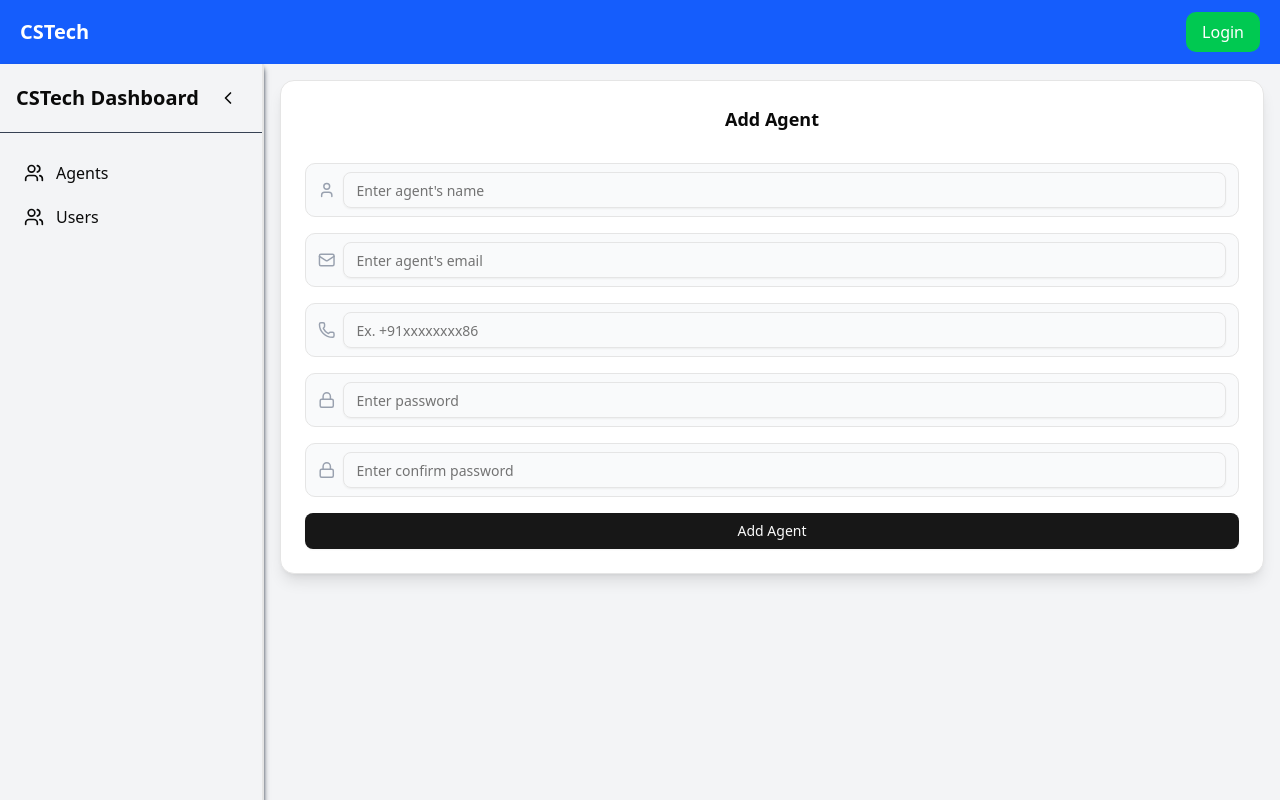
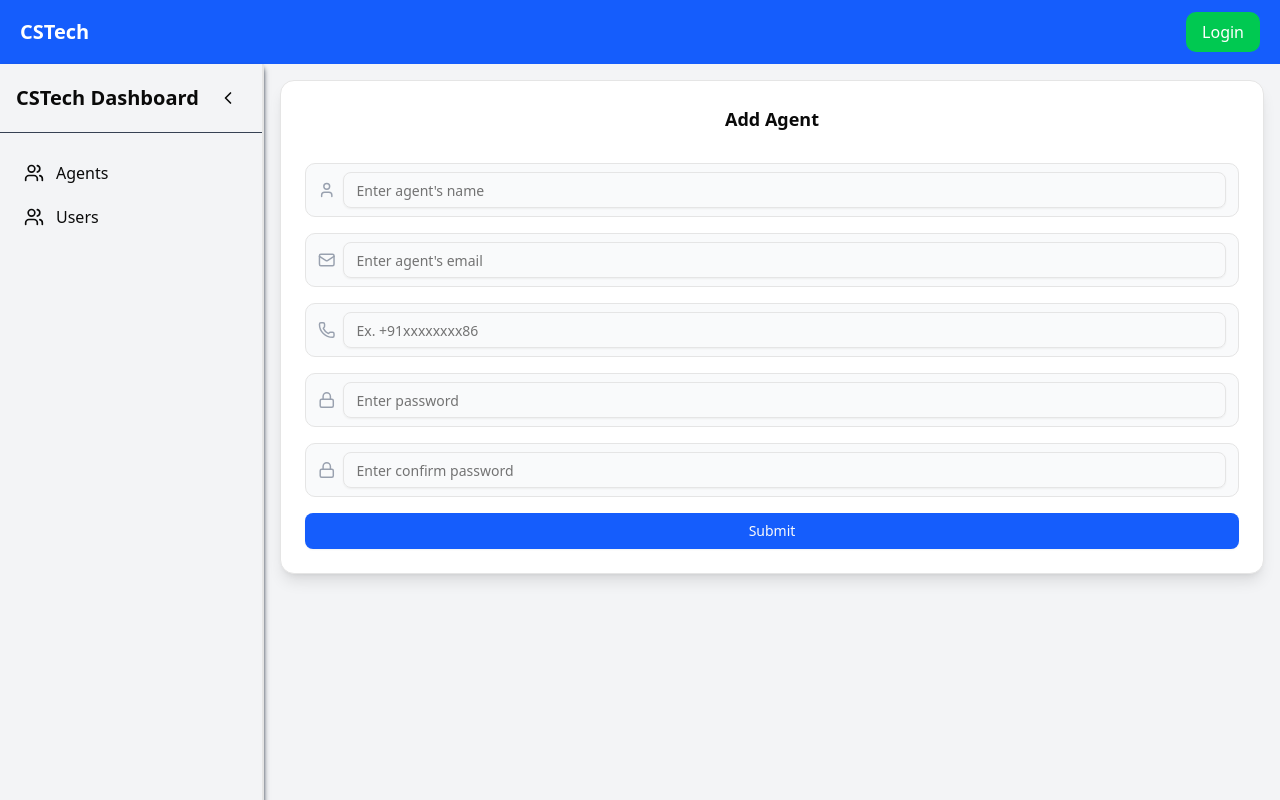
Before and after one commit to amitkumar822/CSTech, a React (Vite) app in the folder frontend/: page /dashboard/agents/add in a window 1280 px wide. Built offline with nearby package versions, Linux system fonts and the light colour scheme.

Commit message:
feat: update authentication flow and enhance UI feedback in login and agent addition forms

```diff
--- a/frontend/src/pages/Login.jsx
+++ b/frontend/src/pages/Login.jsx
@@ -10,7 +10,7 @@ import {
 } from "@/components/ui/card";
 import { Input } from "@/components/ui/input";
 import { Button } from "@/components/ui/button";
-import { Mail, Lock } from "lucide-react";
+import { Mail, Lock, Loader2 } from "lucide-react";
 import { useLoginUserMutation } from "../redux/api/authUserApi";
 import { useEffect } from "react";
 import { toast } from "react-toastify";
@@ -34,16 +34,18 @@ export const Login = () => {
     resolver: zodResolver(loginSchema),
   });
 
-  const [loginUser, { isSuccess, error, isLoading }] = useLoginUserMutation();
+  // Login API Call
+  const [loginUser, {data, isSuccess, error, isLoading }] = useLoginUserMutation();
 
   const onSubmit = async (formInput) => {
     loginUser(formInput);
   };
 
+
   useEffect(() => {
     if (isSuccess) {
       navigate("/dashboard", { replace: true });
-      toast.success(error?.data?.message || "Login Successfull");
+      toast.success(data?.message || "Login Successfull");
       reset();
     } else if (error) {
       toast.error(error?.data?.message || "Login failed");
@@ -88,10 +90,18 @@ export const Login = () => {
 
               <CardFooter className="flex justify-end">
                 <Button
+                  disabled={isLoading}
                   type="submit"
-                  className="w-full cursor-pointer bg-blue-600 hover:bg-blue-700 duration-300"
+                  className="w-full bg-blue-600 hover:bg-blue-700 duration-300 ease-in-out cursor-pointer"
                 >
-                  Login
+                  {isLoading ? (
+                    <span className="flex gap-2 items-center justify-center">
+                      <Loader2 className="animate-spin" />
+                      Processing...
+                    </span>
+                  ) : (
+                    "Submit"
+                  )}
                 </Button>
               </CardFooter>
             </form>
--- a/frontend/src/pages/dashboard/AddAgent.jsx
+++ b/frontend/src/pages/dashboard/AddAgent.jsx
@@ -4,8 +4,10 @@ import * as z from "zod";
 import { Card, CardContent, CardHeader, CardTitle } from "@/components/ui/card";
 import { Input } from "@/components/ui/input";
 import { Button } from "@/components/ui/button";
-import { toast } from "react-hot-toast";
-import { Mail, Lock, User, Phone } from "lucide-react";
+import { toast } from "react-toastify";
+import { Mail, Lock, User, Phone, Loader2 } from "lucide-react";
+import { useRegisterUserMutation } from "@/redux/api/authUserApi";
+import { useEffect } from "react";
 
 // Schema validation
 const agentSchema = z
@@ -13,10 +15,10 @@ const agentSchema = z
     name: z.string().min(2, "Name must be at least 2 characters"),
     email: z.string().email("Invalid email address"),
     mobile: z.string().regex(/^\+\d{1,3}\d{7,15}$/, "Invalid mobile number"),
-    password: z.string().min(6, "Password must be at least 6 characters"),
+    password: z.string().min(4, "Password must be at least 4 characters"),
     confirmpassword: z
       .string()
-      .min(6, "Confirm Password must be at least 6 characters"),
+      .min(4, "Confirm Password must be at least 4 characters"),
   })
   .refine((data) => data.password === data.confirmpassword, {
     message: "Passwords do not match",
@@ -27,13 +29,28 @@ export const AddAgent = () => {
   const {
     register,
     handleSubmit,
+    reset,
     formState: { errors },
   } = useForm({ resolver: zodResolver(agentSchema) });
 
-  const onSubmit = (data) => {
-    console.log(data);
-    toast.success("Agent added successfully!");
+  // Login API Call
+  const [registerUser, { data, isSuccess, error, isLoading }] =
+    useRegisterUserMutation();
+
+  const onSubmit = async (formInput) => {
+    await registerUser(formInput);
   };
+
+  useEffect(() => {
+    if (isSuccess) {
+      toast.success(
+        data?.message || "Agent successfully created and added to the system"
+      );
+      // reset();
+    } else if (error) {
+      alert(error?.data?.message || "Please try again");
+    }
+  }, [error, isSuccess]);
 
   return (
     <div className="w-full">
@@ -45,13 +62,7 @@ export const AddAgent = () => {
           <CardContent>
             <form onSubmit={handleSubmit(onSubmit)} className="space-y-4">
               {fields.map(
-                ({
-                  name,
-                  icon: Icon,
-                  type,
-                  placeholder,
-                  autoComplete,
-                }) => (
+                ({ name, icon: Icon, type, placeholder, autoComplete }) => (
                   <div key={name}>
                     <div className="flex items-center border rounded-lg px-3 py-2 bg-gray-50">
                       <Icon className="text-gray-400 mr-2" size={18} />
@@ -70,8 +81,19 @@ export const AddAgent = () => {
                   </div>
                 )
               )}
-              <Button type="submit" className="w-full">
-                Add Agent
+              <Button
+                disabled={isLoading}
+                type="submit"
+                className="w-full bg-blue-600 hover:bg-blue-700 duration-300 ease-in-out cursor-pointer"
+              >
+                {isLoading ? (
+                  <span className="flex gap-2 items-center justify-center">
+                    <Loader2 className="animate-spin" />
+                    Processing...
+                  </span>
+                ) : (
+                  "Submit"
+                )}
               </Button>
             </form>
           </CardContent>
```
Also changed, not shown: 2 other files (tests, documents, lock files or other folders).
